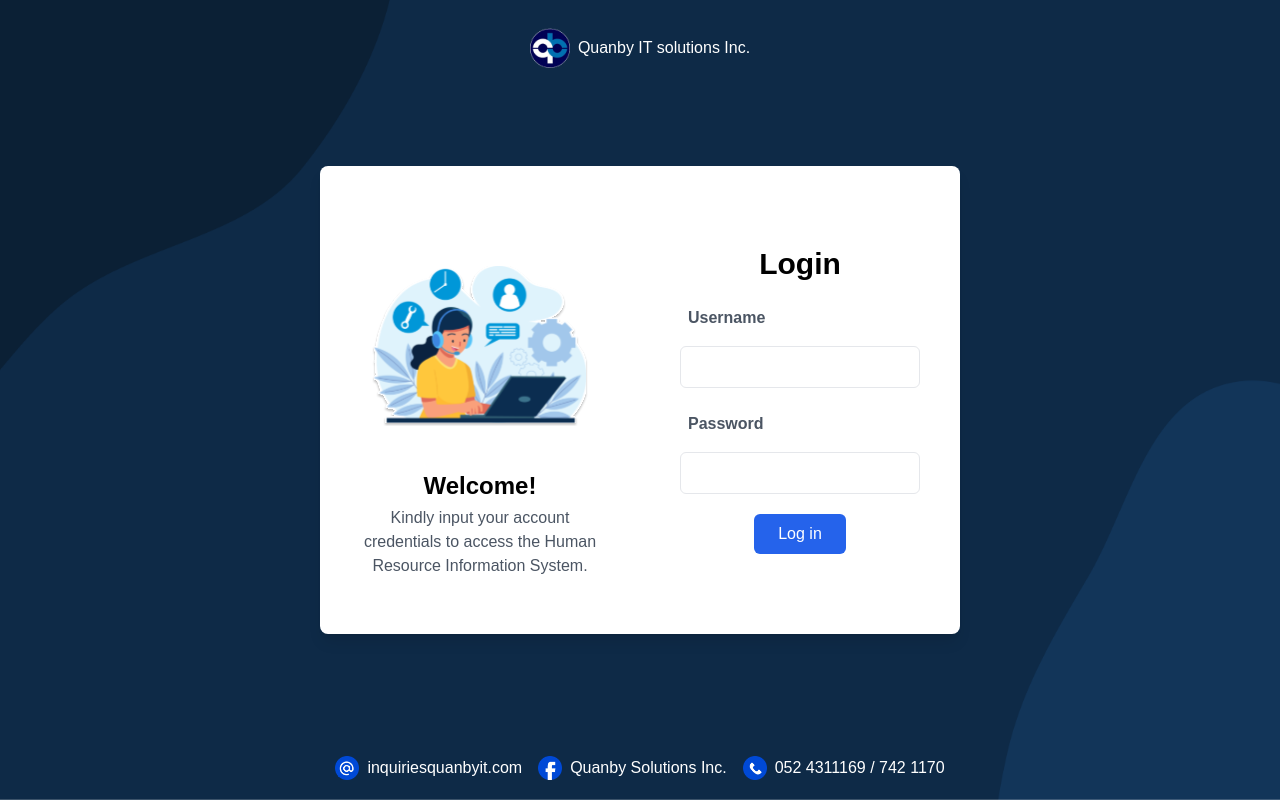
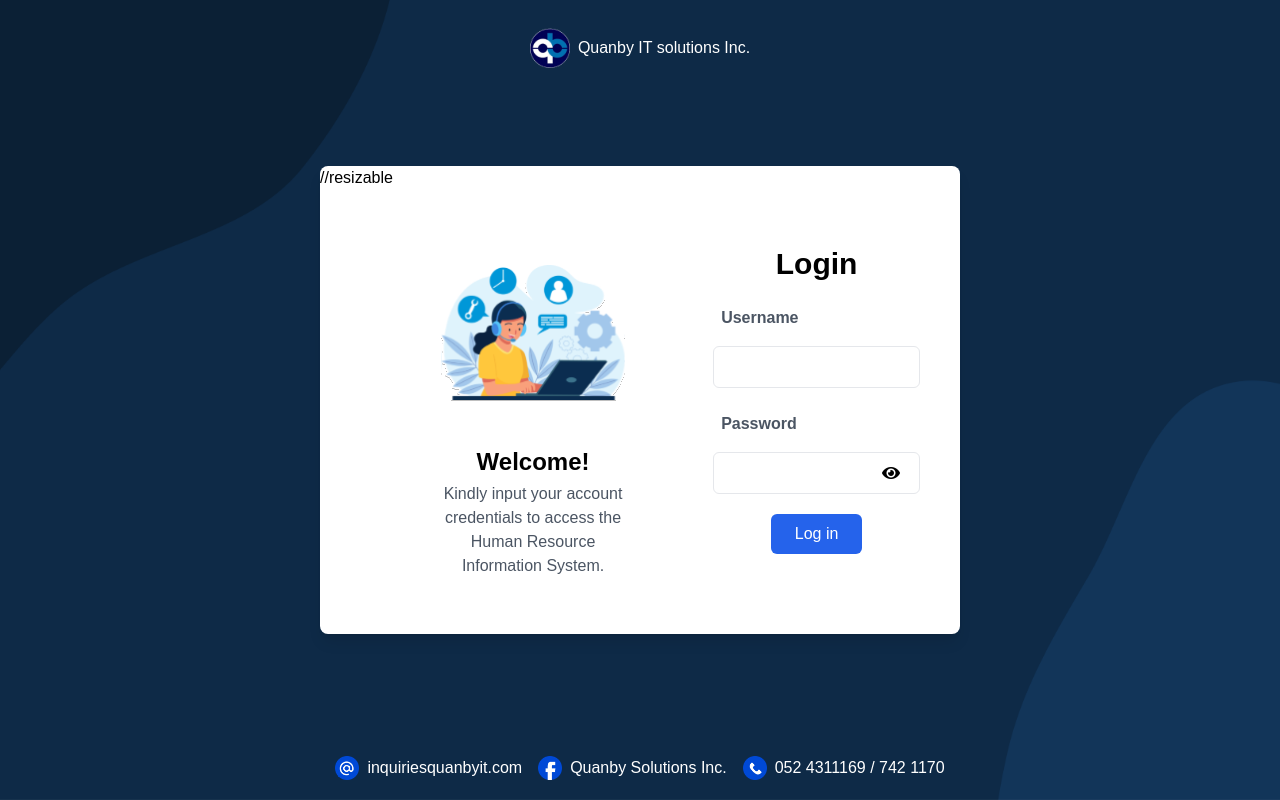
Before and after one commit to Sh4xi/HRIS, an Angular app: page /login in a window 1280 px wide. Built offline with nearby package versions, Linux system fonts and the light colour scheme.

Commit message:
Added eyeicon for password

```diff
--- a/src/app/login/login.component.html
+++ b/src/app/login/login.component.html
@@ -1,4 +1,4 @@
-<div class="relative flex flex-col items-center justify-center min-h-screen">
+<div class="relative flex flex-col items-center justify-center min-h-screen bg-cover bg-center" style="background-image: url('assets/Background.png');">
 
   <!-- Text and logo at the top -->
   <div class="absolute top-7 text-center w-full">
@@ -9,7 +9,7 @@
   </div>
 
   <!-- Container for the login box -->
-    <div class="flex bg-white shadow-lg rounded-lg overflow-hidden w-3/4 md:w-3/4 lg:w-1/2 mx-auto">
+  <div class="flex bg-white shadow-lg rounded-lg overflow-hidden w-full md:w-3/4 lg:w-1/2 mx-auto"> //resizable
 
     <!-- Left side for SVG illustration (hidden on small screens) -->
     <div class="hidden md:flex md:w-1/2 my-10 items-center justify-center flex-col p-4">
@@ -35,9 +35,12 @@
         </div>
 
         <!-- Password input field -->
-          <div class="mt-4">
+        <div class="mt-4 relative">
           <label for="password" class="block font-semibold text-gray-600 p-2">Password</label>
           <input type="password" id="password" name="password" class="w-full px-4 py-2 mt-2 border rounded-md focus:outline-none focus:ring-1 focus:ring-blue-600" required>
+          <span class="absolute inset-y-0 right-2 pr-3 mt-12 flex items-center cursor-pointer" (click)="togglePasswordVisibility()">
+            <i class="fa" [ngClass]="showPassword ? 'fa-eye-slash' : 'fa-eye'"></i>
+          </span>
         </div>
 
         <!-- Submit button -->
--- a/src/app/login/login.component.ts
+++ b/src/app/login/login.component.ts
@@ -9,5 +9,9 @@ import { CommonModule } from '@angular/common';
   styleUrl: './login.component.css'
 })
 export class LoginComponent {
+  showPassword: boolean = false;
 
+  togglePasswordVisibility(): void{
+    this.showPassword = !this.showPassword;
+  }
 }
--- a/src/index.html
+++ b/src/index.html
@@ -6,7 +6,7 @@
   <base href="/">
   <meta name="viewport" content="width=device-width, initial-scale=1">
   <link rel="icon" type="image/x-icon" href="favicon.ico">
-  <link rel="stylesheet" href="https://cdnjs.cloudflare.com/ajax/libs/font-awesome/4.7.0/css/font-awesome.min.css">
+  <link rel="stylesheet" href="https://cdnjs.cloudflare.com/ajax/libs/font-awesome/5.15.4/css/all.min.css" />
 </head>
 <body>
   <app-root></app-root>
```
Lines whose indentation alone changed are shown as unchanged.
